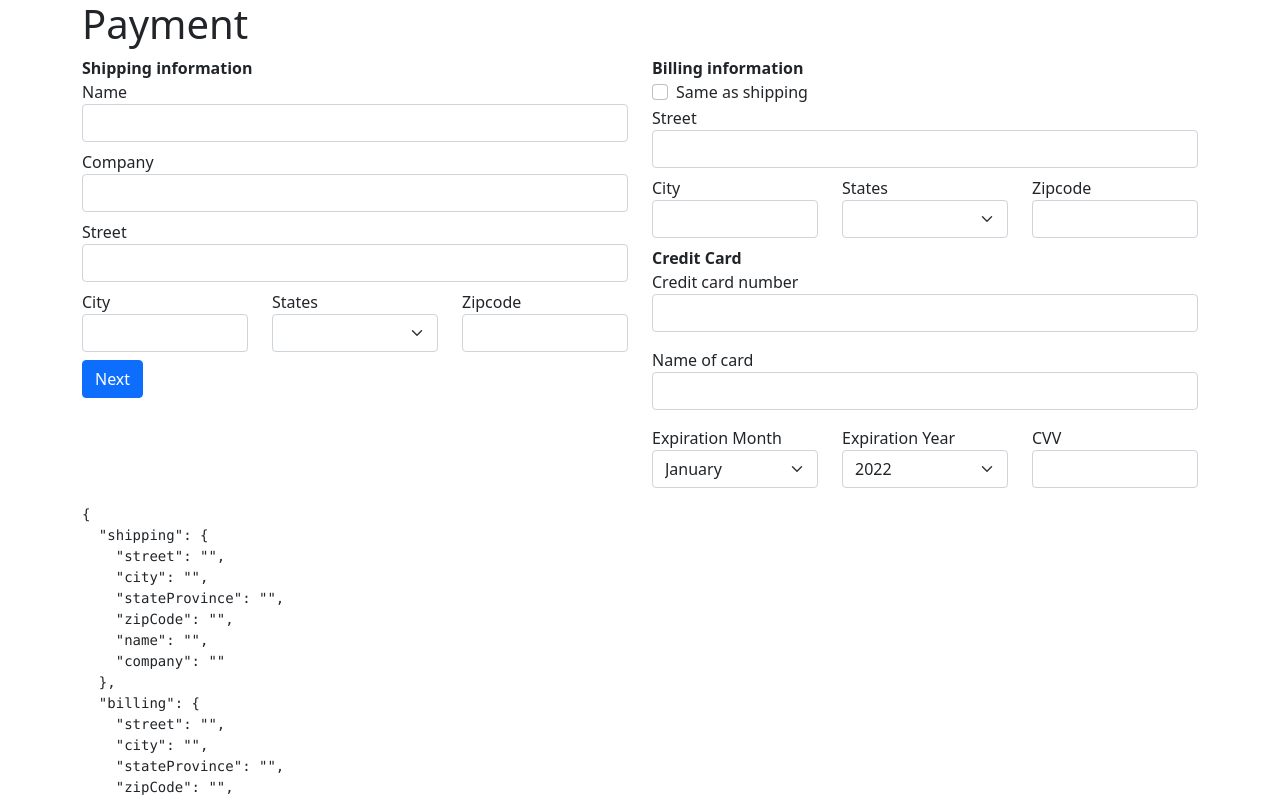
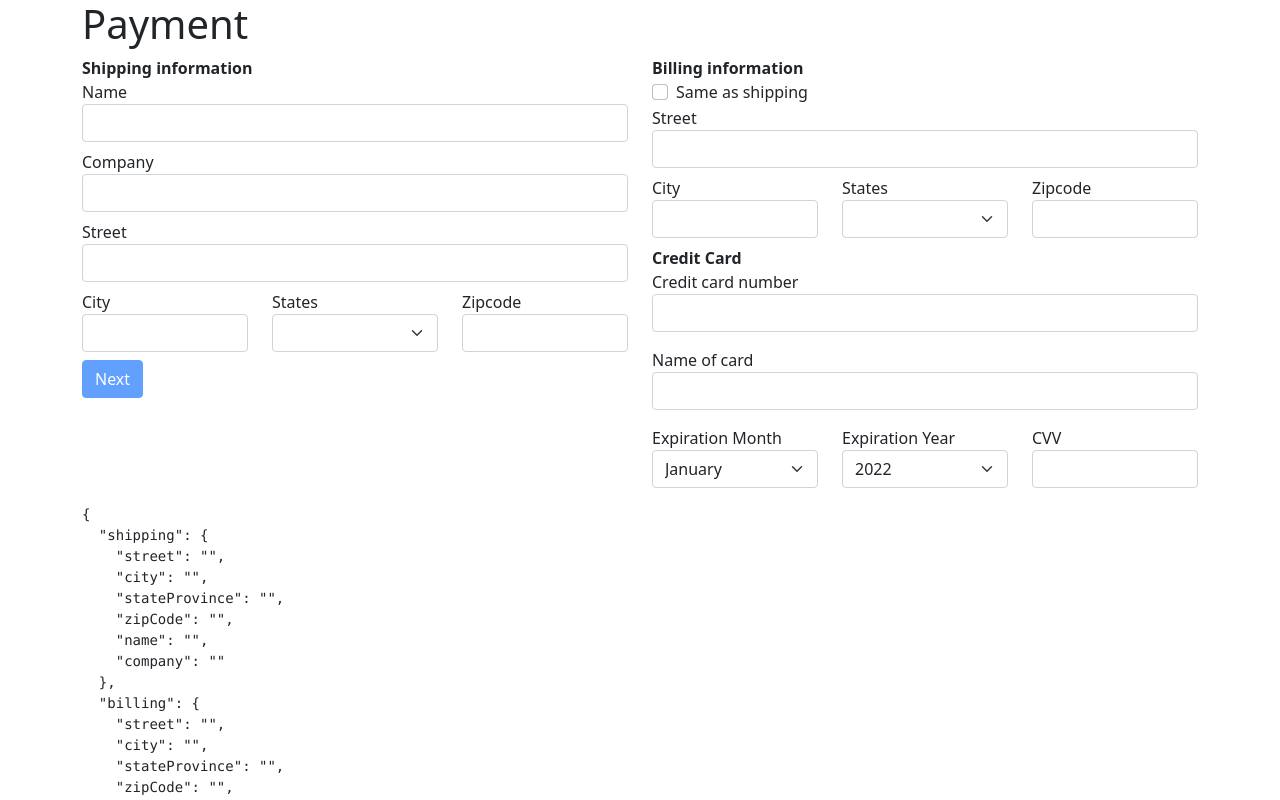
Before and after one commit to johnLexicon/building-forms-with-vue, a Vue app: page / in a window 1280 px wide. Shown: the top 800 px of the page. Built offline with nearby package versions, Linux system fonts and the light colour scheme.

Commit message:
disable submit button on invalid creditCard.

```diff
--- a/src/views/PaymentView.vue
+++ b/src/views/PaymentView.vue
@@ -27,7 +27,12 @@
           </div>
           <address-view :address="payment.shipping" :isDisabled="false" />
           <div>
-            <input class="btn btn-primary" type="submit" value="Next" />
+            <input
+              class="btn btn-primary"
+              type="submit"
+              value="Next"
+              :disabled="creditCardModel.$invalid"
+            />
           </div>
         </div>
         <div class="col">
@@ -164,8 +169,10 @@ export default {
 
     const creditCardModel = useValidate(rules, state.creditcard);
 
-    function handleSave() {
-      state.errorMessage.value = "No API available.";
+    async function handleSave() {
+      const result = await creditCardModel.value.$validate();
+
+      state.errorMessage.value = result.toString();
     }
 
     watch(
```
